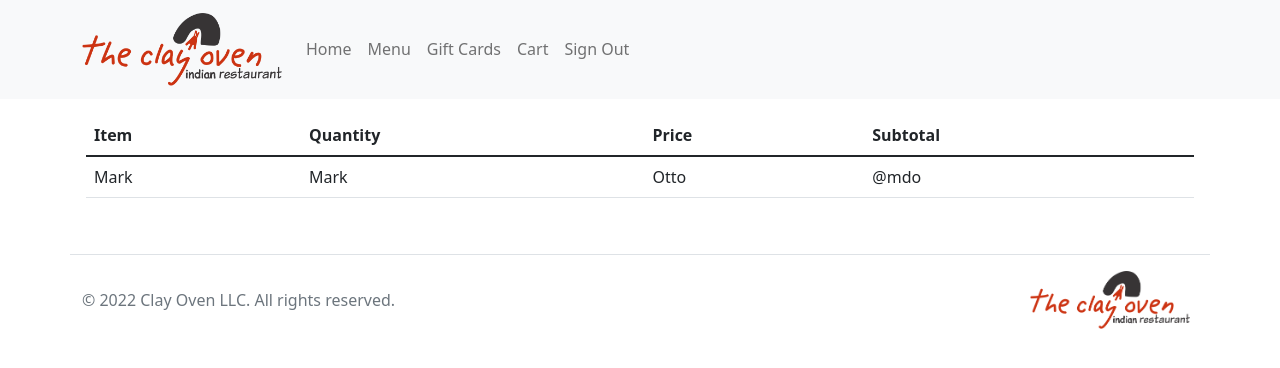
After one commit to abatgali/restaurantWebApp, a Flask app: template templates/cart.html in a window 1280 px wide. The commit adds this page. Shown: the top 368 px of the page. Run offline with Flask 2, Linux system fonts and the light colour scheme; the template is opened without the code that fills it, so the values that code supplies are empty.

Commit message:
added cart and inquire pages

```diff
--- /dev/null
+++ b/templates/cart.html
@@ -0,0 +1,31 @@
+{% extends "layout.html" %}
+
+{% block title %} Cart {% endblock %}
+
+{% block main %}
+
+    <div class="container p-3">
+
+        <table class="table">
+            <thead>
+            <tr>
+
+                <th scope="col">Item</th>
+                <th scope="col">Quantity</th>
+                <th scope="col">Price</th>
+                <th scope="col">Subtotal</th>
+            </tr>
+            </thead>
+            <tbody>
+            <tr>
+                <td>Mark</td>
+                <td>Mark</td>
+                <td>Otto</td>
+                <td>@mdo</td>
+            </tr>
+
+            </tbody>
+        </table>
+    </div>
+
+{% endblock %}
--- a/templates/layout.html
+++ b/templates/layout.html
@@ -35,6 +35,9 @@
                   </li>
                   {% else %}
                   <li class="nav-item">
+                    <a class="nav-link" href="/cart">Cart</a>
+                  </li>
+                  <li class="nav-item">
                     <a class="nav-link" href="/signout">Sign Out</a>
                   </li>
                   {% endif %}
```
Also changed, not shown: populate_db.py (+11 -1 lines), templates/index.html (+9 -9 lines), templates/inquire.html (added, +22 -0 lines), restaurant.db, 2 other files.
